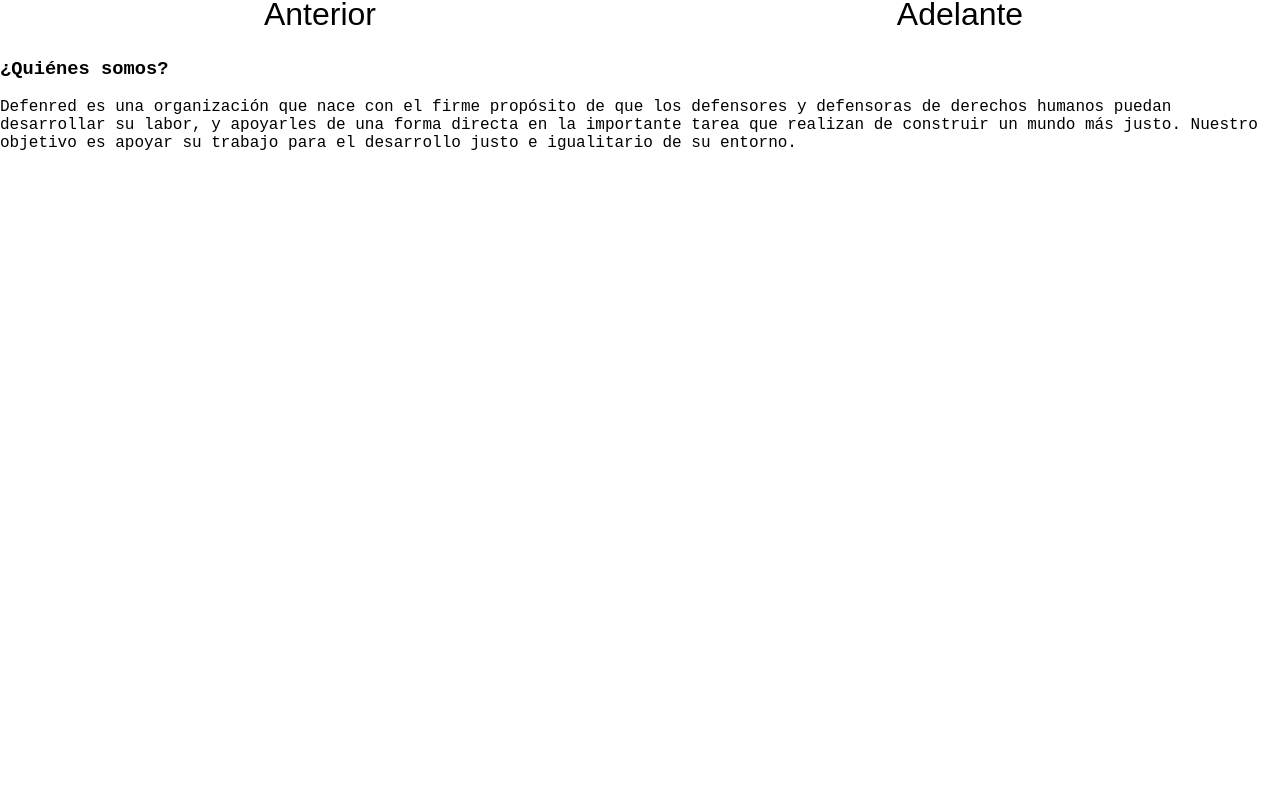
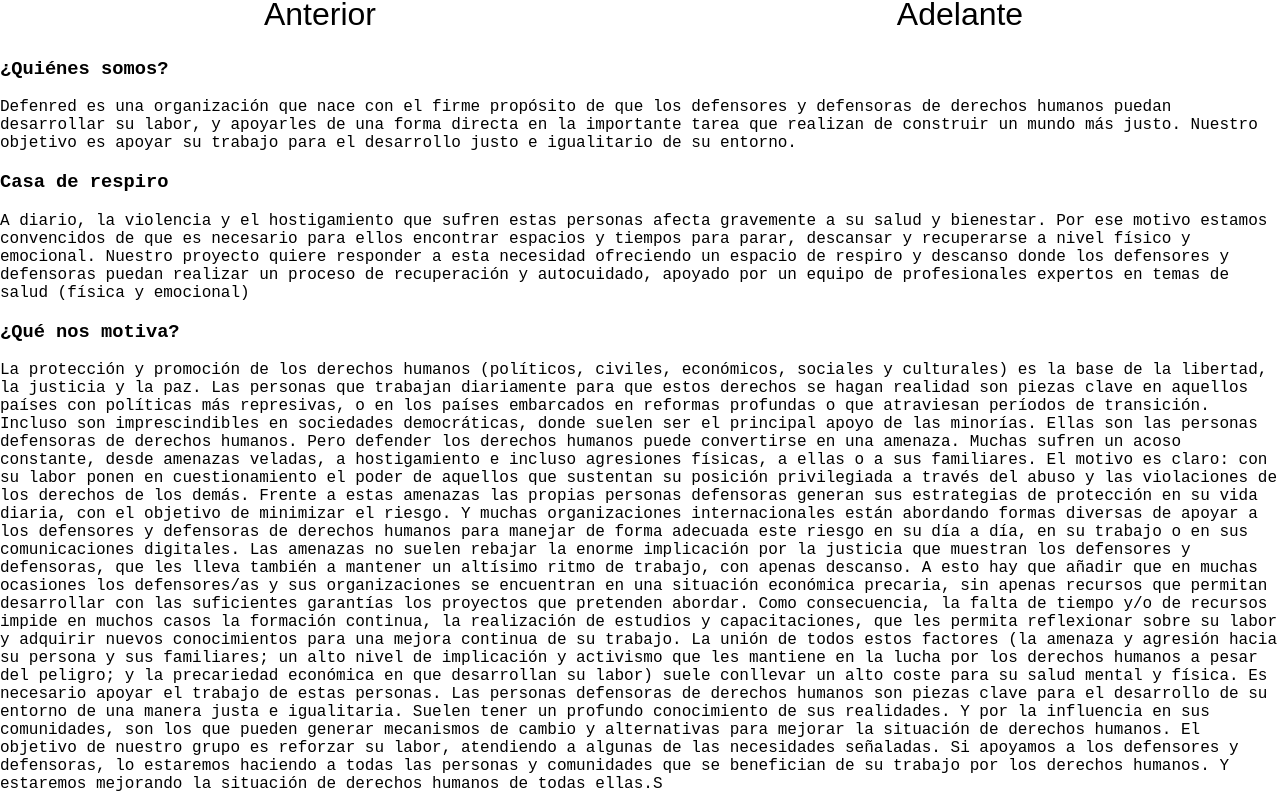
Before and after one commit to InkCapac/DANI_NODE, a React (Vite) app in the folder DEFENRED/: page / in a window 1280 px wide. Shown: the part 761-1570 px from the top of the page. Before the commit the page ends 929 px from the top, so only its background shows below. Built offline with nearby package versions, Linux system fonts and the light colour scheme.

Commit message:
CAMBIOS 16-01
:)

```diff
--- a/DEFENRED/src/componentes/Sections.tsx
+++ b/DEFENRED/src/componentes/Sections.tsx
@@ -7,9 +7,24 @@ function Sections() {
                         <p>Defenred es una organización que nace con el firme propósito de que los defensores y defensoras de derechos humanos puedan desarrollar su labor, y apoyarles de una forma directa en la importante tarea que realizan de construir un mundo más justo. Nuestro objetivo es apoyar su trabajo para el desarrollo justo e igualitario de su entorno.</p>
                     </section>
                     <section>
-
+                        <h1>Casa de respiro</h1>
+                        <p>A diario, la violencia y el hostigamiento que sufren estas personas afecta gravemente a su salud y bienestar. Por ese motivo estamos convencidos de que es necesario para ellos encontrar espacios y tiempos para parar, descansar y recuperarse a nivel físico y emocional. Nuestro proyecto quiere responder a esta necesidad ofreciendo un espacio de respiro y descanso donde los defensores y defensoras puedan realizar un proceso de recuperación y autocuidado, apoyado por un equipo de profesionales expertos en temas de salud (física y emocional)</p>
                     </section>
                     <section>
+                        <h1>¿Qué nos motiva?</h1>
+                        <p>La protección y promoción de los derechos humanos (políticos, civiles, económicos, sociales y culturales) es la base de la libertad, la justicia y la paz. Las personas que trabajan diariamente para que estos derechos se hagan realidad  son piezas clave en aquellos países con políticas más represivas, o en los países embarcados en reformas profundas o que atraviesan períodos de transición. Incluso son imprescindibles en sociedades democráticas, donde suelen ser el principal apoyo de las minorías. Ellas son las  personas defensoras de derechos humanos.
+
+Pero defender los derechos humanos puede convertirse en una amenaza. Muchas sufren un acoso constante, desde amenazas veladas, a hostigamiento e incluso agresiones físicas, a ellas o a sus familiares. El motivo es claro: con su labor ponen en cuestionamiento el poder de aquellos que sustentan su posición privilegiada a través del abuso y las violaciones de los derechos de los demás.
+
+Frente a estas  amenazas las propias personas defensoras generan sus estrategias de protección en su vida diaria, con el objetivo de minimizar el riesgo. Y muchas organizaciones internacionales están abordando formas diversas de apoyar a los defensores y defensoras de derechos humanos para manejar de forma adecuada este riesgo en su día a día, en su trabajo o en sus comunicaciones digitales.
+
+Las amenazas no suelen rebajar la enorme implicación por la justicia que muestran los defensores y defensoras, que les lleva también a mantener un altísimo ritmo de trabajo, con apenas descanso. A esto hay que añadir que en muchas ocasiones los defensores/as y sus organizaciones se encuentran en una situación económica precaria, sin apenas recursos que permitan desarrollar con las suficientes garantías los proyectos que pretenden abordar. Como consecuencia, la falta de tiempo y/o de recursos impide en muchos casos la formación continua, la realización de estudios y capacitaciones, que les permita reflexionar sobre su labor y adquirir nuevos conocimientos para una mejora continua de su trabajo.
+
+La unión de todos estos factores (la amenaza y agresión hacia su persona y sus familiares; un alto nivel de implicación y activismo que les mantiene en la lucha por los derechos humanos a pesar del peligro; y la precariedad económica en que desarrollan su labor) suele conllevar un alto coste para su salud mental y física.
+
+Es necesario apoyar el trabajo de estas personas. Las personas defensoras de derechos humanos son piezas clave para el desarrollo de su entorno de una manera justa e igualitaria. Suelen tener un profundo conocimiento de sus realidades. Y por la influencia en sus comunidades, son los que pueden generar mecanismos de cambio y alternativas para mejorar la situación de derechos humanos.
+
+El objetivo de nuestro grupo es reforzar su labor, atendiendo a algunas de las necesidades señaladas. Si apoyamos a los defensores y defensoras, lo estaremos haciendo a todas las personas y comunidades que se benefician de su trabajo por los derechos humanos. Y estaremos mejorando la situación de derechos humanos de todas ellas.S</p>
                         </section></div>
         </section>
     )
```
